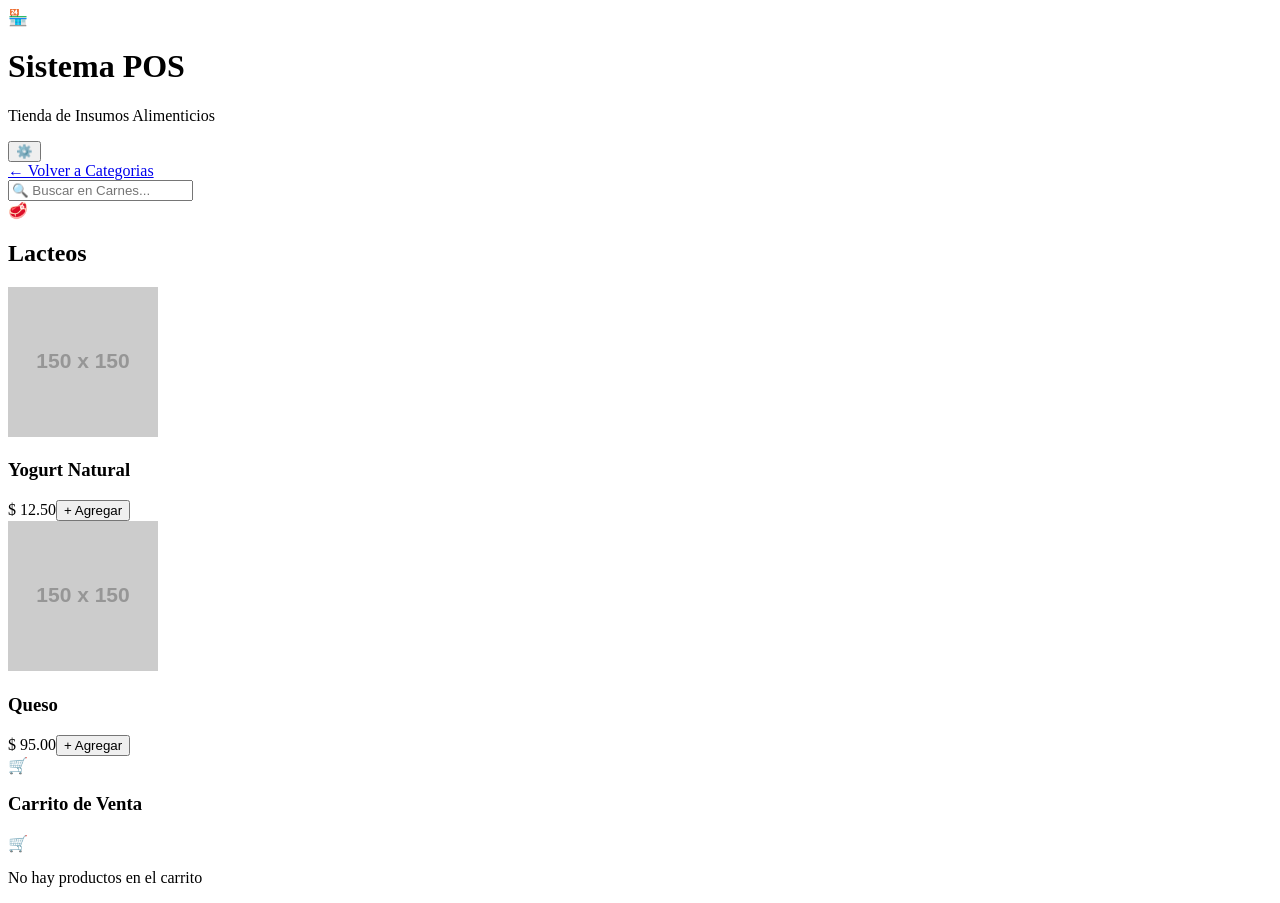
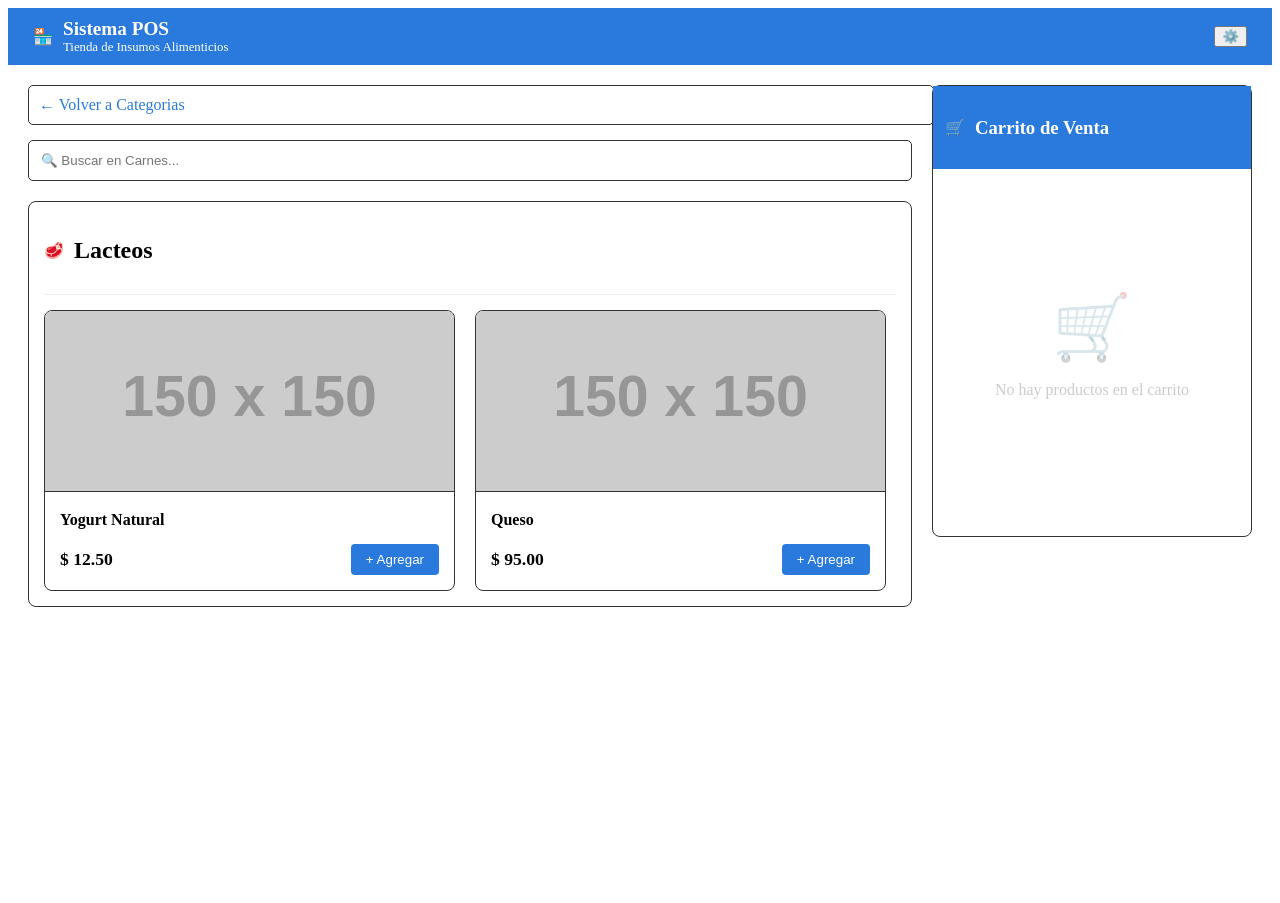
Before and after one commit to Klebosov/Abarrotes, an Angular app: page /pagina2 in a window 1280 px wide. After the commit the page ends 816 px from the top, so only its background shows below. Built offline with nearby package versions, Linux system fonts and the light colour scheme.

Commit message:
Refactor CSS styles for pagina2 layout and components

```diff
--- a/src/app/pagina2/pagina2.css
+++ b/src/app/pagina2/pagina2.css
@@ -1,39 +1,140 @@
-.contenedor-principal {
+.pantalla-pos {
   display: flex;
   flex-direction: column;
-  margin: 0 auto;
-  max-width: 1200px;
+  min-height: 100vh;
+}
+
+.header-azul {
+  background-color: #2a7ade;
+  color: white;
+  padding: 10px 25px;
+  display: flex;
+  justify-content: space-between;
+  align-items: center;
+}
+
+.logo-area { display: flex; align-items: center; gap: 10px; }
+.logo-area h1 { margin: 0; font-size: 1.2rem; }
+.logo-area p { margin: 0; font-size: 0.8rem; }
+
+.cuerpo-pos {
+  display: grid;
+  grid-template-columns: 1fr 320px;
+  gap: 20px;
+  padding: 20px;
 }
 
 
-.area-header {
-  height: 100px;
-  margin-bottom: 10px;
+.btn-volver {
+  display: inline-block;
+  padding: 10px;
+  border: 1px solid #333;
+  border-radius: 5px;
+  text-decoration: none;
+  color: #2a7ade;
+  margin-bottom: 15px;
+  width: 100%;
+}
+
+.buscador-container input {
+  width: 100%;
+  padding: 12px;
+  border: 1px solid #333;
+  border-radius: 5px;
+  margin-bottom: 20px;
+  box-sizing: border-box;
 }
 
 
-.menu-principal ul {
-  display: flex;
-  list-style: none;
-  padding: 0;
-  margin: 0;
+.contenedor-blanco {
+  border: 1px solid #333;
+  border-radius: 8px;
+  padding: 15px;
+  background: white;
 }
 
-.menu-principal li {
-  margin-right: 20px;
+.titulo-categoria {
+  display: flex;
+  align-items: center;
+  gap: 10px;
+  margin-bottom: 15px;
+  border-bottom: 1px solid #eee;
+  padding-bottom: 10px;
 }
 
 
-.contenido-central {
+.grid-productos {
   display: grid;
-  grid-template-columns: 70% 30%;
+  grid-template-columns: repeat(2, 1fr);
   gap: 20px;
-  min-height: 400px;
+  max-height: 500px;
+  overflow-y: auto;
+  padding-right: 10px;
+}
+
+.tarjeta-producto {
+  border: 1px solid #333;
+  border-radius: 8px;
+  overflow: hidden;
+  display: flex;
+  flex-direction: column;
+}
+
+.imagen-placeholder img {
+  width: 100%;
+  height: 180px;
+  object-fit: cover;
+  border-bottom: 1px solid #333;
+}
+
+.info-producto {
+  padding: 15px;
+}
+
+.info-producto h3 { margin: 0 0 15px 0; font-size: 1rem; }
+
+.precio-accion {
+  display: flex;
+  justify-content: space-between;
+  align-items: center;
+}
+
+.precio { font-weight: bold; font-size: 1.1rem; }
+
+.btn-agregar {
+  background-color: #2a7ade;
+  color: white;
+  border: none;
+  padding: 8px 15px;
+  border-radius: 4px;
+  cursor: pointer;
 }
 
 
+.carrito-borde {
+  border: 1px solid #333;
+  border-radius: 8px;
+  height: 450px;
+  display: flex;
+  flex-direction: column;
+}
 
-.pie-pagina {
-  margin-top: 20px;
-  height: 50px;
+.carrito-header {
+  background-color: #2a7ade;
+  color: white;
+  padding: 12px;
+  display: flex;
+  align-items: center;
+  gap: 10px;
 }
+
+.carrito-vacio {
+  flex-grow: 1;
+  display: flex;
+  flex-direction: column;
+  justify-content: center;
+  align-items: center;
+  color: #ccc;
+}
+
+.icon-cart { font-size: 4rem; opacity: 0.3; }
```
